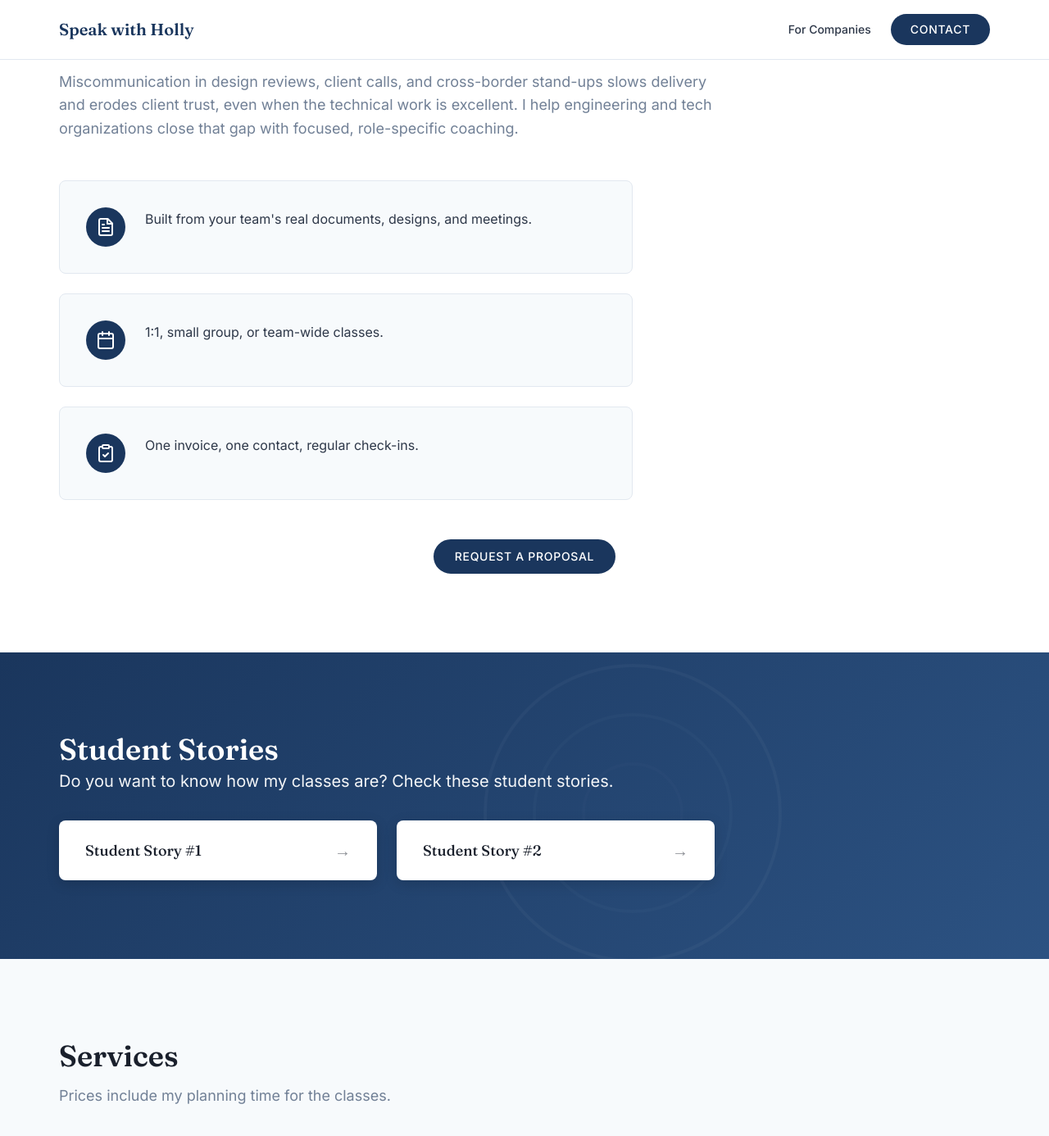
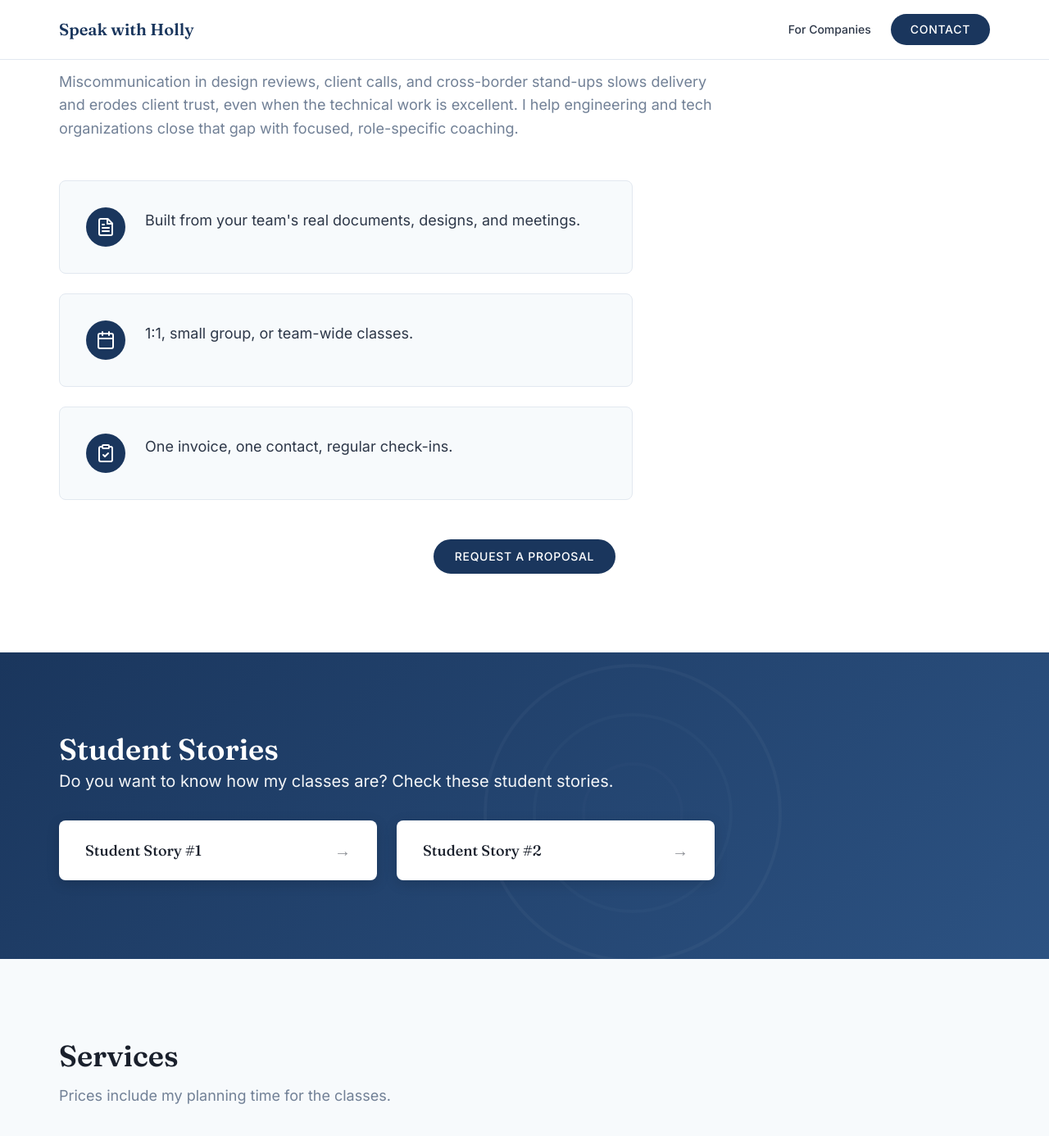
Before and after one commit to nahumgarcia/holly_web, a Jekyll site: the page built from index.html, in a window 1280 px wide and 1400 px high, scrolled down 1789 px. Shown: the top 1386 px of the window at 82% size. Built offline with Jekyll 4.4.1, drawn with Linux system fonts in a browser that asks for light colours.

Commit message:
Match For Companies card text size to Sound familiar cards
.company-point-text was missing the desktop font-size bump that
.pain-point-text already had, so the two card styles looked
inconsistent side by side on the same page.

Co-Authored-By: Claude Sonnet 5 <noreply@anthropic.com>

```diff
--- a/_sass/formal/_components.scss
+++ b/_sass/formal/_components.scss
@@ -278,6 +278,10 @@
   font-size: $font-size-base;
   color: $color-text;
   line-height: $line-height-relaxed;
+
+  @media (min-width: $breakpoint-md) {
+    font-size: $font-size-lg;
+  }
 }
 
 .companies-cta {
```
